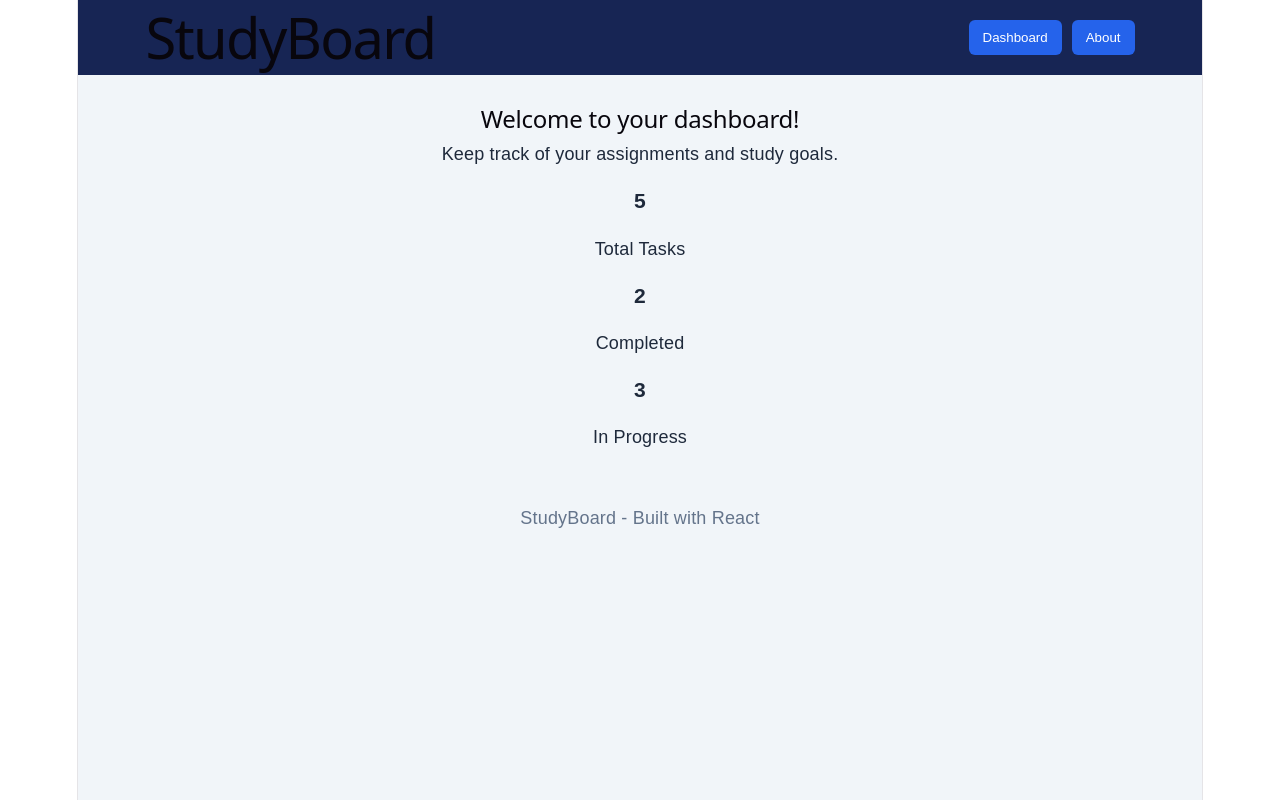
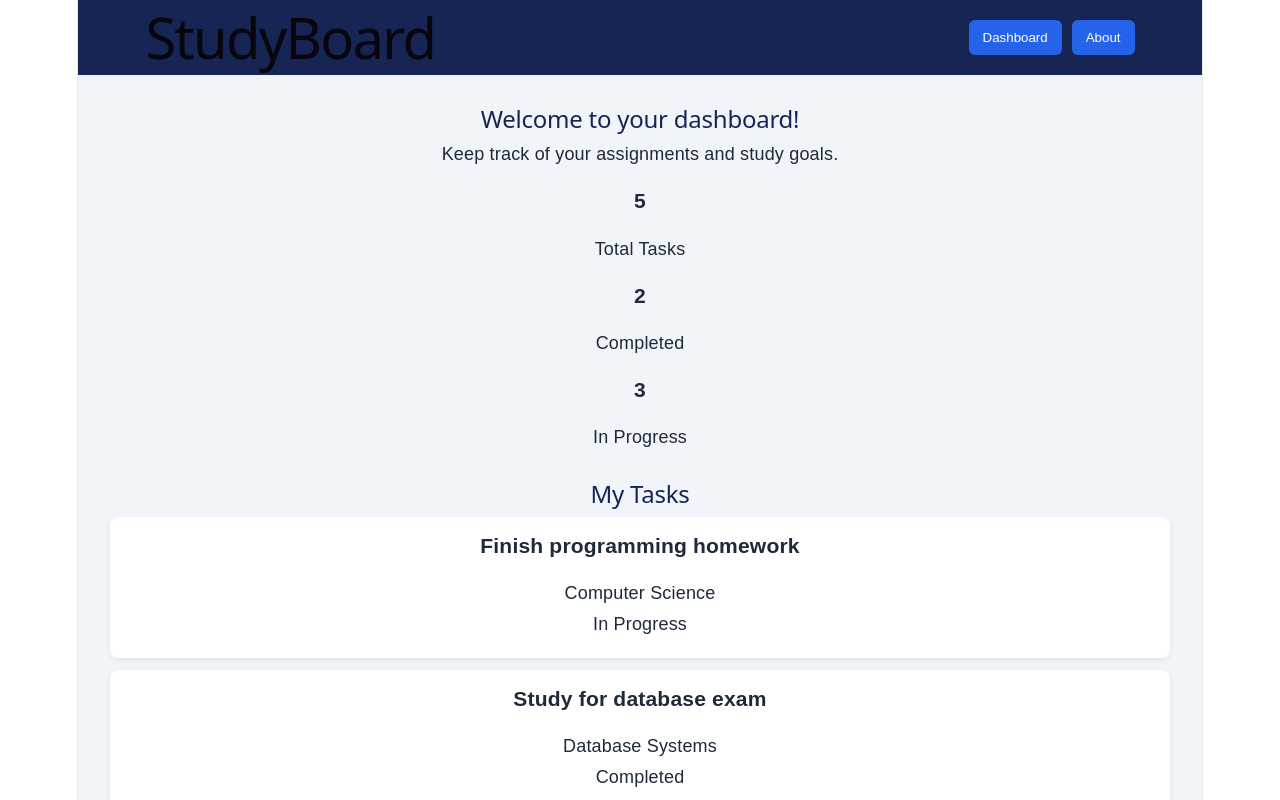
Before and after one commit to nchaudary81/studyboard, a React (Vite) app: page / in a window 1280 px wide. Shown: the top 800 px of the page. Built offline with nearby package versions, Linux system fonts and the light colour scheme.

Commit message:
Add task list component

```diff
--- a/src/App.css
+++ b/src/App.css
@@ -49,6 +49,10 @@
   padding: 30px 20px;
 }
 
+main h2 {
+  color: #172554;
+}
+
 footer {
   text-align: center;
   padding: 25px;
@@ -61,3 +65,23 @@
     align-items: flex-start;
   }
 }
+
+.task-list {
+  margin-top: 30px;
+}
+
+.task-card {
+  background: white;
+  padding: 16px;
+  margin-bottom: 12px;
+  border-radius: 8px;
+  box-shadow: 0 2px 5px rgba(0, 0, 0, 0.08);
+}
+
+.task-card h3 {
+  margin-top: 0;
+}
+
+.task-card p {
+  margin-bottom: 5px;
+}
--- a/src/App.jsx
+++ b/src/App.jsx
@@ -2,6 +2,7 @@
 import './App.css'
 import Header from './components/Header'
 import Stats from './components/Stats'
+import TaskList from './components/TaskList'
 
 function App() {
   return (
@@ -13,6 +14,7 @@
         <p>Keep track of your assignments and study goals.</p>
 
         <Stats />
+        <TaskList />
       </main>
 
       <footer>
--- /dev/null
+++ b/src/components/TaskList.jsx
@@ -0,0 +1,24 @@
+
+function TaskList() {
+  const tasks = [
+    { id: 1, title: 'Finish programming homework', subject: 'Computer Science', completed: false },
+    { id: 2, title: 'Study for database exam', subject: 'Database Systems', completed: true },
+    { id: 3, title: 'Complete project proposal', subject: 'Internet Programming', completed: false }
+  ]
+
+  return (
+    <section className="task-list">
+      <h2>My Tasks</h2>
+
+      {tasks.map((task) => (
+        <div className="task-card" key={task.id}>
+          <h3>{task.title}</h3>
+          <p>{task.subject}</p>
+          <p>{task.completed ? 'Completed' : 'In Progress'}</p>
+        </div>
+      ))}
+    </section>
+  )
+}
+
+export default TaskList
```
